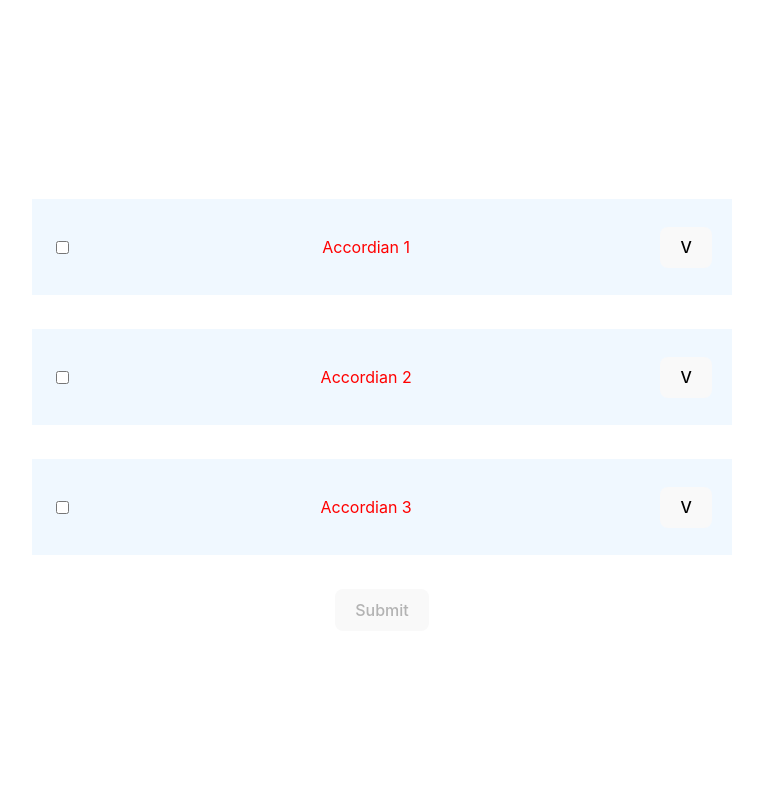
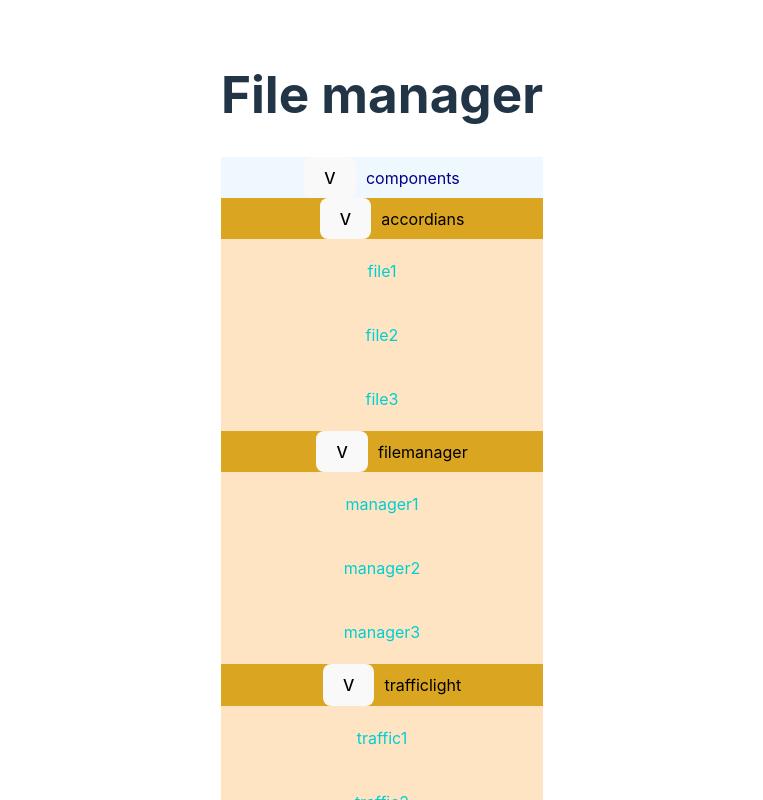
Before and after one commit to krishpri23/react-practice, a React (Vite) app in the folder Interview1/: page / in a window 1280 px wide. Shown: the top 800 px of the page, without its empty margins (258-1021 px from the left). Built offline with nearby package versions, Linux system fonts and the light colour scheme.

Commit message:
basic changes

```diff
--- a/Interview1/src/App.css
+++ b/Interview1/src/App.css
@@ -61,3 +61,36 @@ input {
   padding: 10px;
   background-color: aliceblue;
 }
+
+/* filemanager */
+.manager-home {
+  display: flex;
+  flex-direction: column;
+}
+
+.folder {
+  display: flex;
+  gap: 10px;
+  justify-content: center;
+  align-items: center;
+
+  background-color: aliceblue;
+  color: darkblue;
+}
+
+.subfolder {
+  background-color: goldenrod;
+  color: black;
+  padding-left: 20px;
+
+  display: flex;
+  gap: 10px;
+  justify-content: center;
+  align-items: center;
+}
+
+.files {
+  background-color: bisque;
+  color: darkturquoise;
+  padding: 20px;
+}
--- a/Interview1/src/App.jsx
+++ b/Interview1/src/App.jsx
@@ -1,88 +1,14 @@
-import { useEffect, useState } from "react";
 import "./App.css";
-import Accordian from "./components/Accordian";
+import AccordianHome from "./components/accordians/AccordianHome";
 import Checkbox from "./components/Checkbox";
 import Dropdown from "./components/Dropdown";
+import FileManagerHome from "./components/filemanager/FileManagerHome";
 import TrafficLights from "./components/TrafficLights";
 
 function App() {
   // return <TrafficLights />;
-
-  const [accordian, setAccordian] = useState([
-    {
-      id: 1,
-      title: "Accordian 1",
-      isOpen: false,
-      body: "Hello from accordian 1",
-      isChecked: false,
-    },
-    {
-      id: 2,
-      title: "Accordian 2",
-      isOpen: false,
-      body: "Hello from accordian 2",
-      isChecked: false,
-    },
-    {
-      id: 3,
-      title: "Accordian 3",
-      isOpen: false,
-      body: "Hello from accordian 3",
-      isChecked: false,
-    },
-  ]);
-
-  const [allChecked, setAllChecked] = useState(false);
-
-  useEffect(() => {
-    console.log(accordian, "acc");
-    // Check if all checkboxes are checked whenever the accordian state changes
-    const allChecked = accordian.every((item) => item.isChecked);
-    setAllChecked(allChecked);
-  }, [accordian]);
-
-  const handleCheckBox = (id) => {
-    setAccordian((prev) =>
-      prev.map((item) => {
-        return {
-          ...item,
-          isChecked: item.id === id ? !item.isChecked : item.isChecked,
-        };
-      })
-    );
-    console.log("acc array", accordian);
-  };
-
-  const toggleAccordian = (id) => {
-    setAccordian((prev) =>
-      prev.map((item) => {
-        return { ...item, isOpen: item.id === id ? !item.isOpen : false };
-      })
-    );
-  };
-
-  return (
-    <div>
-      <form
-        onSubmit={(e) => {
-          e.preventDefault();
-          console.log("form submitted");
-        }}
-      >
-        {accordian?.map((acc) => (
-          <Accordian
-            key={acc.id}
-            accordian={acc}
-            setAccordian={setAccordian}
-            toggleAccordian={toggleAccordian}
-            setAllChecked={setAllChecked}
-            handleCheckBox={handleCheckBox}
-          />
-        ))}
-        <button disabled={!allChecked}>Submit</button>
-      </form>
-    </div>
-  );
+  // return <AccordianHome />;
+  return <FileManagerHome />;
 }
 
 export default App;
--- /dev/null
+++ b/Interview1/src/components/accordians/AccordianHome.jsx
@@ -0,0 +1,82 @@
+import React from "react";
+import { useEffect, useState } from "react";
+import Accordian from "./Accordian";
+const AccordianHome = () => {
+  const [accordian, setAccordian] = useState([
+    {
+      id: 1,
+      title: "Accordian 1",
+      isOpen: false,
+      body: "Hello from accordian 1",
+      isChecked: false,
+    },
+    {
+      id: 2,
+      title: "Accordian 2",
+      isOpen: false,
+      body: "Hello from accordian 2",
+      isChecked: false,
+    },
+    {
+      id: 3,
+      title: "Accordian 3",
+      isOpen: false,
+      body: "Hello from accordian 3",
+      isChecked: false,
+    },
+  ]);
+
+  const [allChecked, setAllChecked] = useState(false);
+
+  useEffect(() => {
+    console.log(accordian, "acc");
+    // Check if all checkboxes are checked whenever the accordian state changes
+    const allChecked = accordian.every((item) => item.isChecked);
+    setAllChecked(allChecked);
+  }, [accordian]);
+
+  const handleCheckBox = (id) => {
+    setAccordian((prev) =>
+      prev.map((item) => {
+        return {
+          ...item,
+          isChecked: item.id === id ? !item.isChecked : item.isChecked,
+        };
+      })
+    );
+    console.log("acc array", accordian);
+  };
+
+  const toggleAccordian = (id) => {
+    setAccordian((prev) =>
+      prev.map((item) => {
+        return { ...item, isOpen: item.id === id ? !item.isOpen : false };
+      })
+    );
+  };
+
+  return (
+    <div>
+      <form
+        onSubmit={(e) => {
+          e.preventDefault();
+          console.log("form submitted");
+        }}
+      >
+        {accordian?.map((acc) => (
+          <Accordian
+            key={acc.id}
+            accordian={acc}
+            setAccordian={setAccordian}
+            toggleAccordian={toggleAccordian}
+            setAllChecked={setAllChecked}
+            handleCheckBox={handleCheckBox}
+          />
+        ))}
+        <button disabled={!allChecked}>Submit</button>
+      </form>
+    </div>
+  );
+};
+
+export default AccordianHome;
--- /dev/null
+++ b/Interview1/src/components/filemanager/FileManagerHome.jsx
@@ -0,0 +1,76 @@
+import { useState } from "react";
+
+const FileManagerHome = () => {
+  const [folders, setFolders] = useState([
+    {
+      title: "components",
+      isOpen: true,
+      subfolders: [
+        {
+          id: 1,
+          title: "accordians",
+          files: ["file1", "file2", "file3"],
+          isOpen: false,
+        },
+        {
+          id: 2,
+          title: "filemanager",
+          files: ["manager1", "manager2", "manager3"],
+          isOpen: true,
+        },
+        {
+          id: 3,
+          title: "trafficlight",
+          files: ["traffic1", "traffic2", "traffic3"],
+          isOpen: true,
+        },
+      ],
+    },
+    {
+      title: "public",
+      isOpen: true,
+      subfolders: [
+        {
+          title: "images",
+          isOpen: true,
+        },
+        {
+          title: "assets",
+          isOpen: true,
+        },
+      ],
+    },
+  ]);
+
+  return (
+    <div className="manager-home">
+      <h1> File manager </h1>
+      {folders?.map((folder, i) => (
+        <div key={i}>
+          <div className="folder">
+            <button>V</button>
+            <div className="folder-item"> {folder.title} </div>
+          </div>
+          {/* <div> */}{" "}
+          {folder.subfolders.map((sub, i) => (
+            <div key={i}>
+              <div className="subfolder">
+                <button>V</button>
+                <div className="subfolder-item"> {sub.title} </div>
+              </div>
+              {sub?.files?.map((file, i) => (
+                <div key={i} className="files">
+                  {" "}
+                  {file}{" "}
+                </div>
+              ))}{" "}
+            </div>
+          ))}{" "}
+          {/* </div> */}
+        </div>
+      ))}
+    </div>
+  );
+};
+
+export default FileManagerHome;
```
Also changed, not shown: Interview1/src/components/accordians/Accordian.jsx (renamed from Interview1/src/components/Accordian.jsx).
